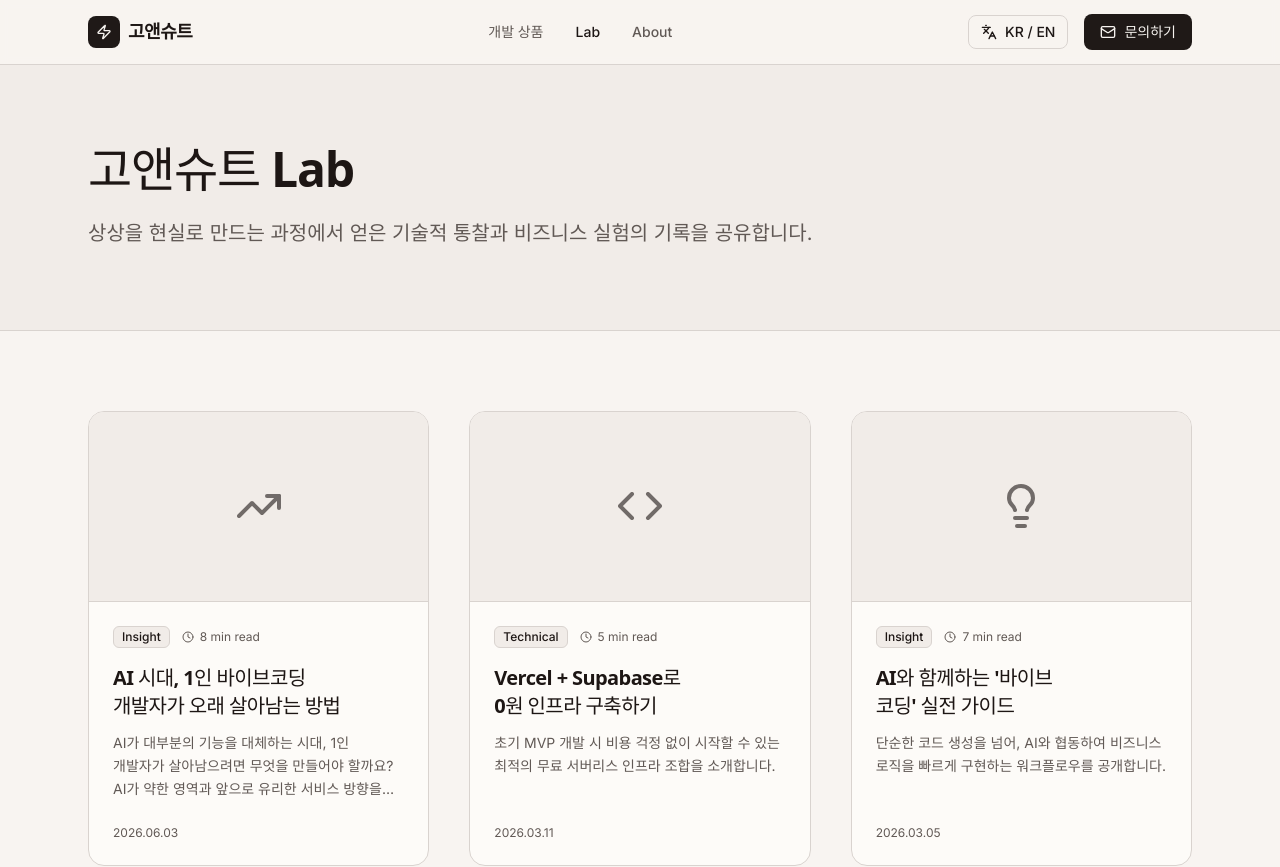
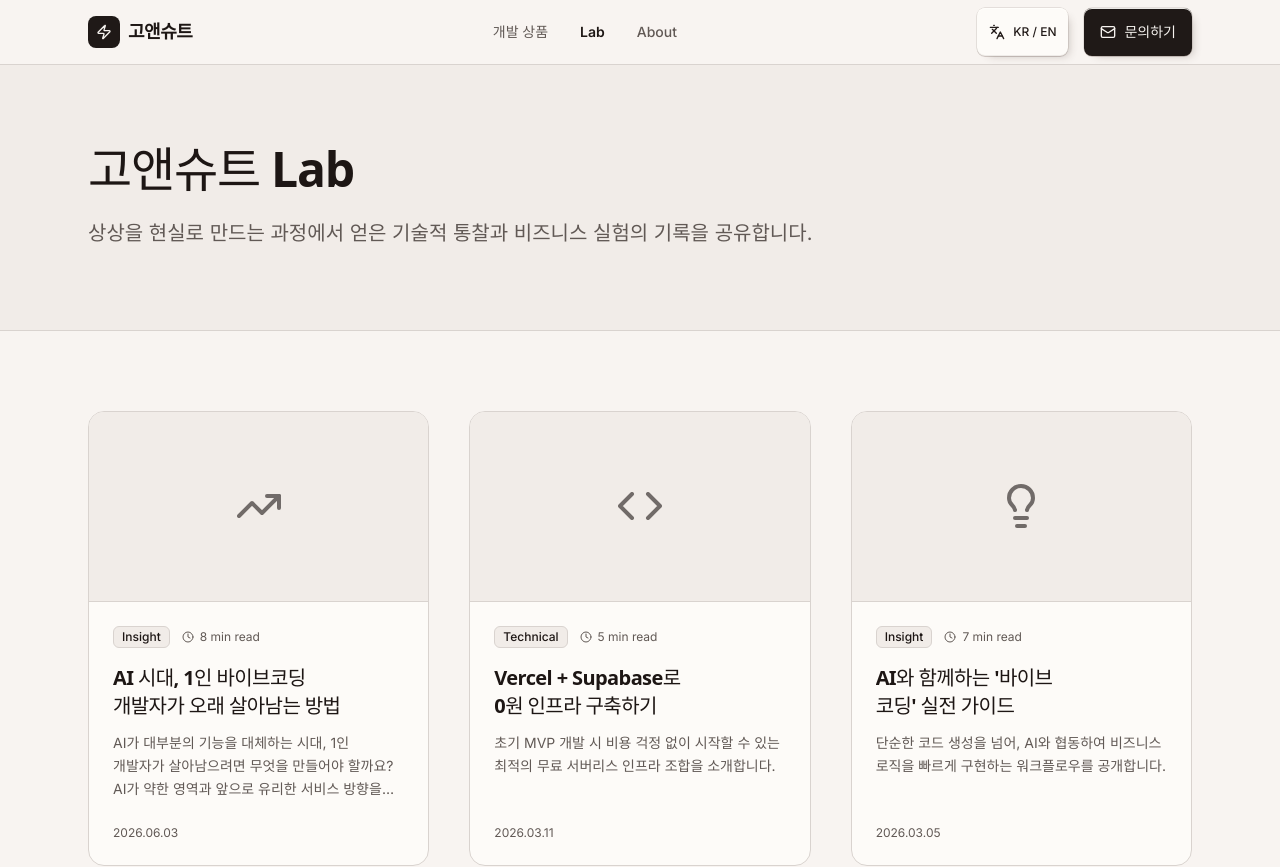
Before and after one commit to DeuklyoungKo/gonsuit, a Next.js app in the folder gonsuit/: page /lab in a window 1280 px wide. Shown: the top 867 px of the page. Built offline with nearby package versions, Linux system fonts and the light colour scheme; a web font is replaced by a local one.

Commit message:
feat(design): Header 및 Footer에 Coral 테마 적용 (Phase 4-6)

```diff
--- a/gonsuit/src/components/Footer.tsx
+++ b/gonsuit/src/components/Footer.tsx
@@ -6,12 +6,12 @@ import { trackMenuClick } from "@/lib/gtag";
 
 export default function Footer() {
   return (
-    <footer className="border-t border-border py-12">
+    <footer className="border-t border-border py-12 bg-[var(--color-paper)]">
       <div className="mx-auto max-w-6xl px-6">
         <div className="flex flex-col items-center justify-between gap-6 md:flex-row">
           <div className="flex items-center gap-2">
-            <div className="flex h-7 w-7 items-center justify-center rounded-md bg-primary">
-              <Zap className="h-3.5 w-3.5 text-primary-foreground" />
+            <div className="flex h-7 w-7 items-center justify-center rounded-md bg-[var(--color-board)]">
+              <Zap className="h-3.5 w-3.5 text-[var(--color-board-type)]" />
             </div>
             <span className="font-bold">고앤슈트</span>
             <span className="text-muted-foreground">·</span>
--- a/gonsuit/src/components/Header.tsx
+++ b/gonsuit/src/components/Header.tsx
@@ -15,11 +15,11 @@ export default function Header() {
   ];
 
   return (
-    <header className="sticky top-0 z-50 border-b border-border bg-background/80 backdrop-blur-sm">
+    <header className="sticky top-0 z-50 border-b border-border bg-[var(--color-paper)]">
       <div className="mx-auto flex h-16 max-w-6xl items-center justify-between px-6">
         <Link href="/" className="flex items-center gap-2">
-          <div className="flex h-8 w-8 items-center justify-center rounded-lg bg-primary">
-            <Zap className="h-4 w-4 text-primary-foreground" />
+          <div className="flex h-8 w-8 items-center justify-center rounded-lg bg-[var(--color-board)]">
+            <Zap className="h-4 w-4 text-[var(--color-board-type)]" />
           </div>
           <span className="text-lg font-bold tracking-tight">고앤슈트</span>
         </Link>
@@ -32,7 +32,7 @@ export default function Header() {
               onClick={() => trackMenuClick(item.label)}
               className={`text-sm font-medium transition-colors hover:text-foreground ${
                 pathname === item.href
-                  ? "text-foreground"
+                  ? "text-foreground font-semibold"
                   : "text-muted-foreground"
               }`}
             >
@@ -42,14 +42,14 @@ export default function Header() {
         </nav>
 
         <div className="flex items-center gap-4">
-          <button className="hidden items-center gap-2 rounded-lg border border-border px-3 py-1.5 text-sm font-medium transition-colors hover:bg-muted md:flex">
+          <button className="hm-press hidden items-center gap-2 px-3 py-1.5 text-xs font-medium md:flex">
             <Languages className="h-4 w-4" />
             <span>KR / EN</span>
           </button>
           <Link
             href="/contact"
             onClick={() => trackMenuClick("문의하기")}
-            className="flex items-center gap-2 rounded-lg bg-primary px-4 py-2 text-sm font-medium text-primary-foreground transition-opacity hover:opacity-90"
+            className="hm-press hm-press-primary flex items-center gap-2 px-4 py-2 text-sm font-medium"
           >
             <Mail className="h-4 w-4" />
             문의하기
```
Also changed, not shown: 2 other files (tests, documents, lock files or other folders).
